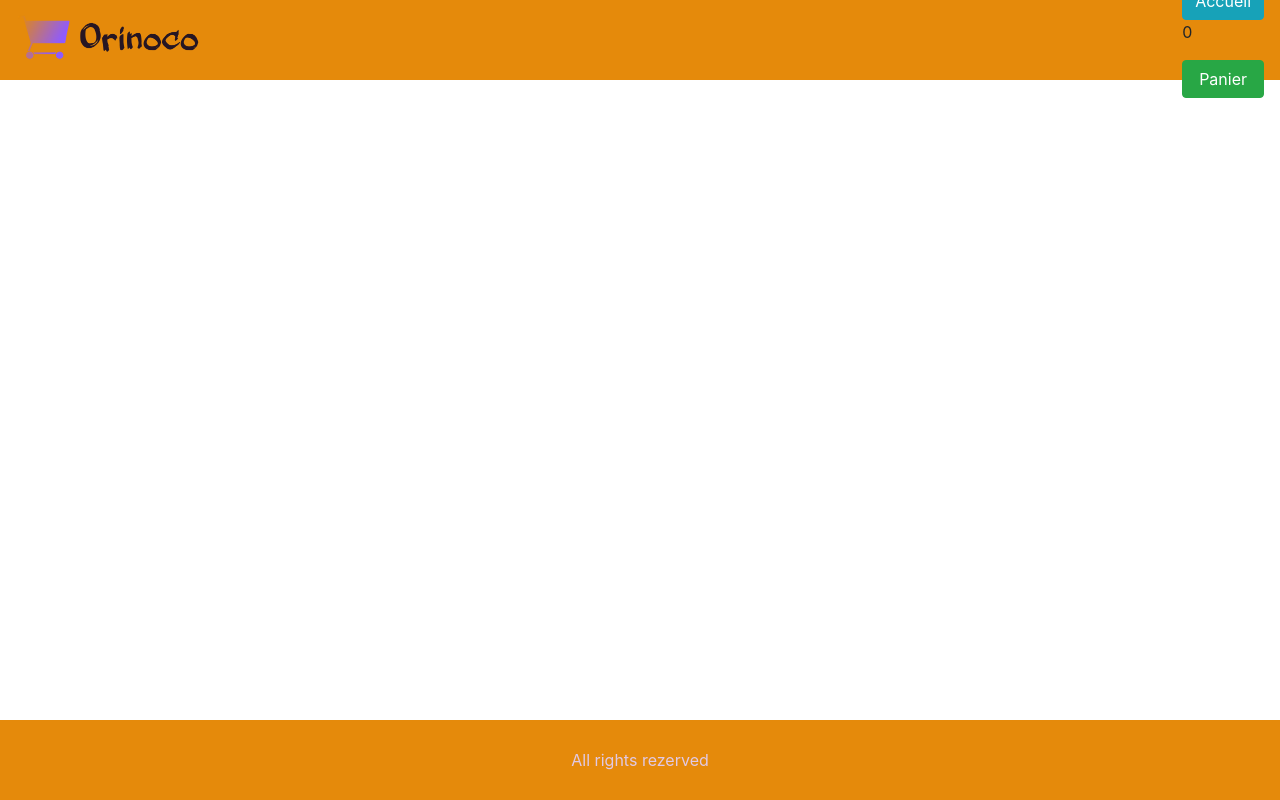
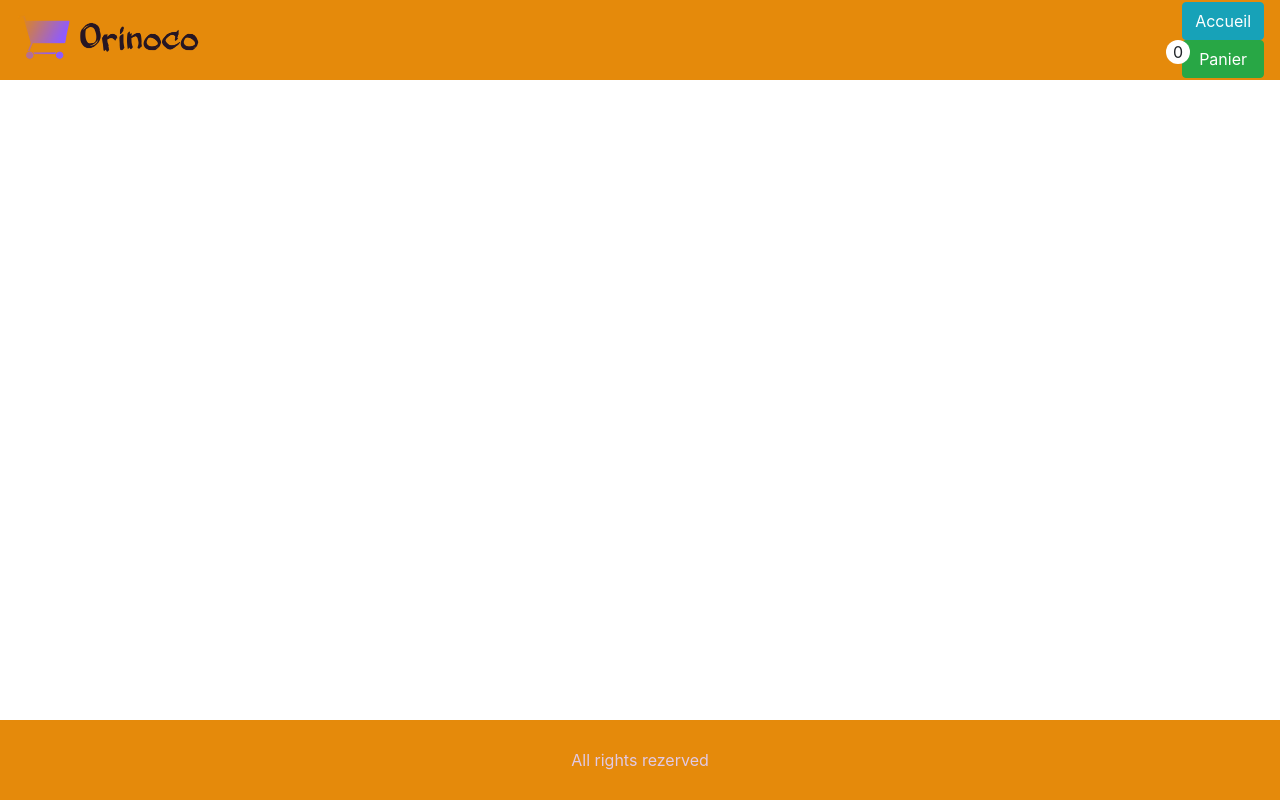
Before and after one commit to radualexvornicu/p5-orinoco-furniture, a website: page front-end/index.html in a window 1280 px wide. Drawn offline with nearby package versions, Linux system fonts and the light colour scheme; no server answers.

Commit message:
corected error

```diff
--- a/front-end/index.html
+++ b/front-end/index.html
@@ -24,7 +24,7 @@
             </h1>
             <nav class="nav topbar__nav d-flex flex-column">
                 <a href="index.html" class="btn btn-info">Accueil</a>
-                <p id="basketCount"></p><a href="panier.html" class="btn btn-success"
+                <p class="p-basket" id="basketCount"></p><a href="panier.html" class="btn btn-success"
                     id="basket">Panier</a>
             </nav>
         </header>
--- a/front-end/style.css
+++ b/front-end/style.css
@@ -36,6 +36,17 @@ body{
 a {
     text-decoration: none;
     }
+.p-basket{
+        margin: 0;
+       margin-left: -1rem;
+       margin-bottom: -1.5rem;
+       border: 1px white;
+       border-radius: 50%;
+       background-color: white;
+       position: relative;
+       width: 1.5rem;
+       text-align: center;
+       }
 @media only screen and (max-width: 900px) {
     main{
        font-size: 0.7rem!important;
```
Also changed, not shown: front-end/panier.html (+1 -1 lines), front-end/produit.html (+1 -1 lines).
